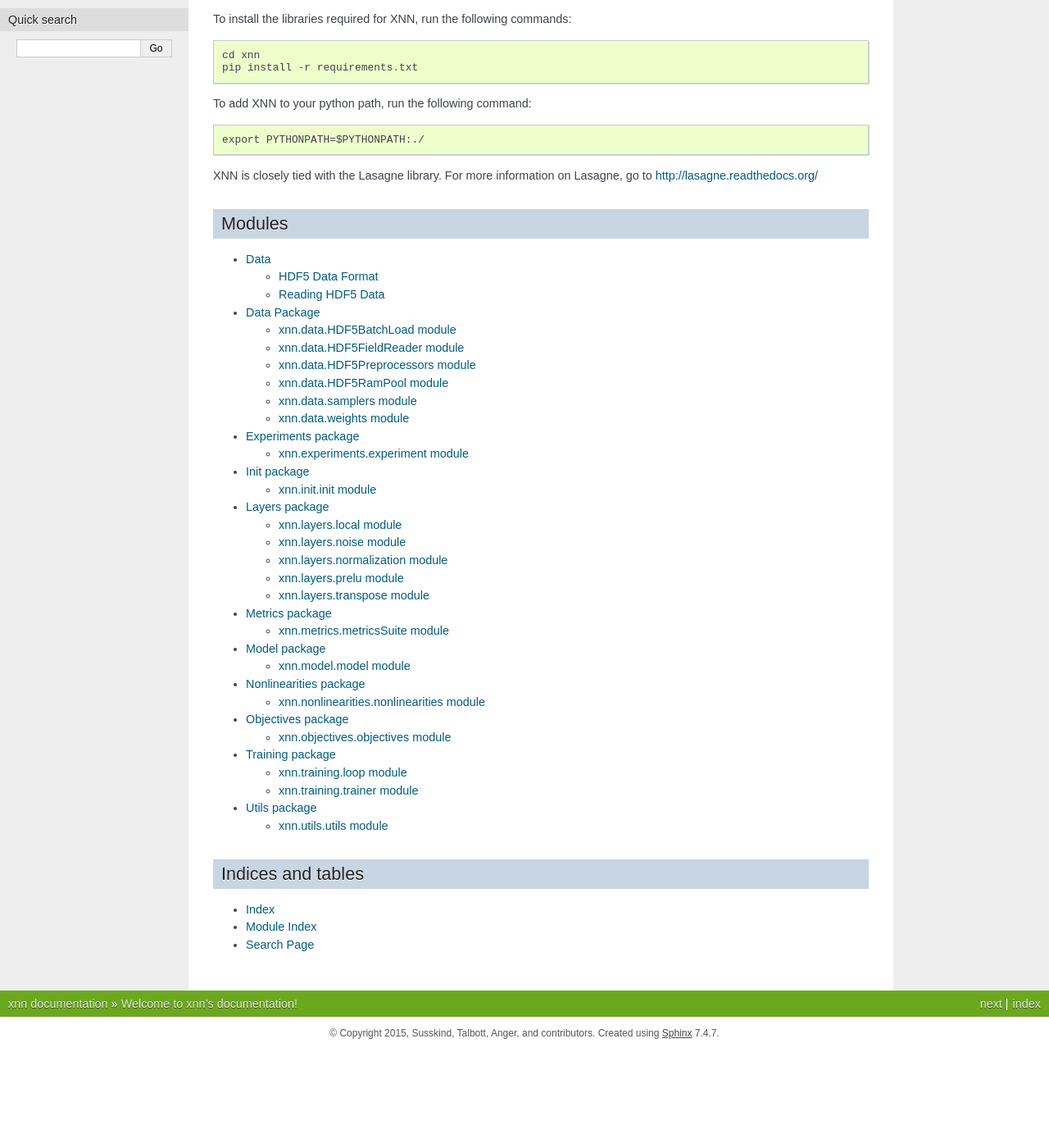
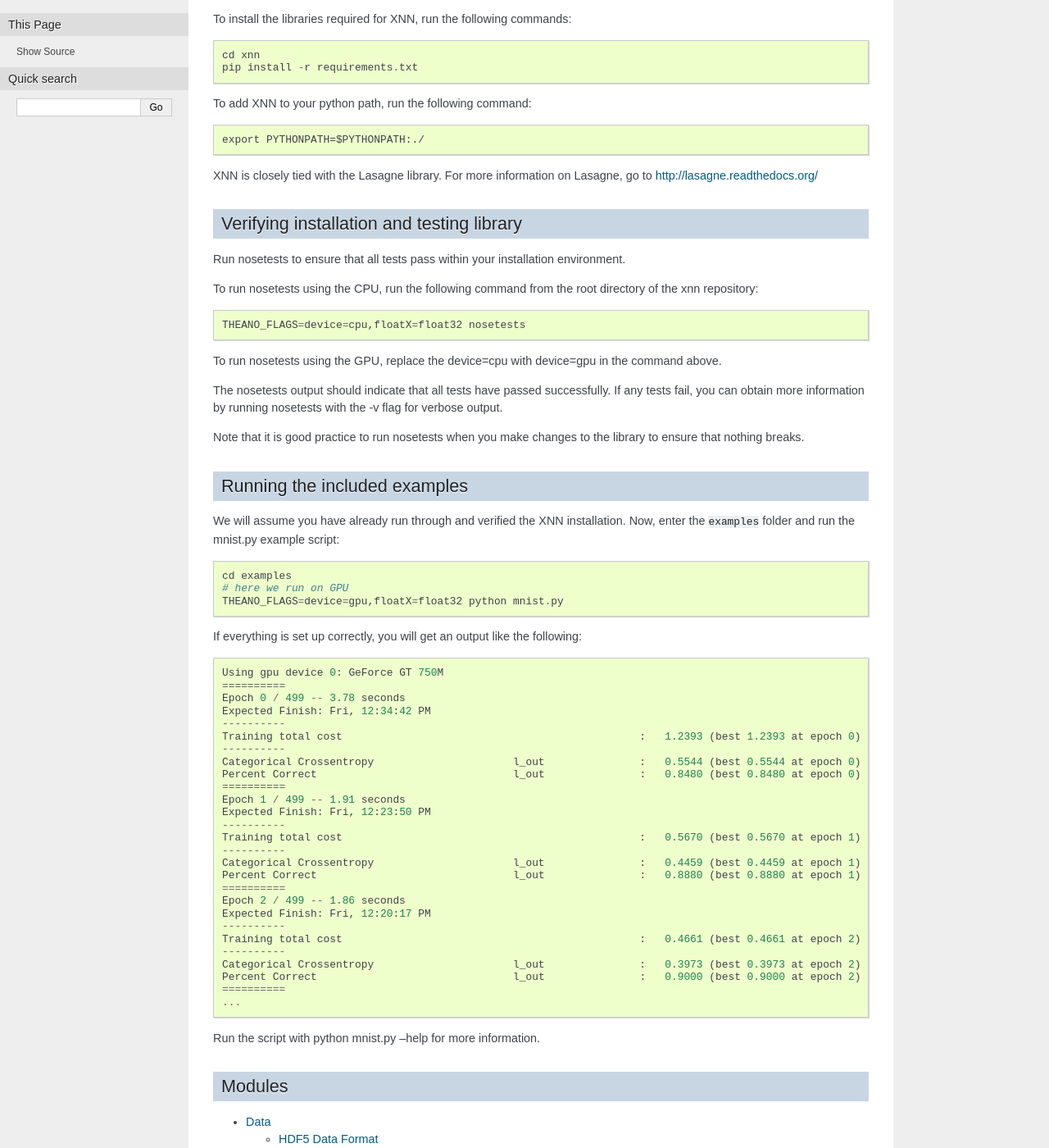
Before and after one commit to eglxiang/xnn, a Sphinx documentation site: the page built from docs/source/index.rst, in a window 1280 px wide and 1400 px high, scrolled down 308 px. Shown: the whole window at 82% size. Built offline with Sphinx 7.4.7, drawn with Linux system fonts in a browser that asks for light colours; before the commit the page ends 1588 px from its top, so only the background shows below that; some of the changed text lies outside the part shown.

Commit message:
add documentation for installing and building documentation

```diff
--- a/docs/source/index.rst
+++ b/docs/source/index.rst
@@ -26,6 +26,65 @@
 
 XNN is closely tied with the Lasagne library. For more information on Lasagne, go to http://lasagne.readthedocs.org/
 
+##########################################
+Verifying installation and testing library
+##########################################
+Run nosetests to ensure that all tests pass within your installation environment.
+
+To run nosetests using the CPU, run the following command from the root directory of the xnn repository::
+
+    THEANO_FLAGS=device=cpu,floatX=float32 nosetests
+
+To run nosetests using the GPU, replace the device=cpu with device=gpu in the command above.
+
+The nosetests output should indicate that all tests have passed successfully.
+If any tests fail, you can obtain more information by running nosetests with the -v flag for verbose output.
+
+Note that it is good practice to run nosetests when you make changes to the library to ensure that nothing breaks.
+
+#############################
+Running the included examples
+#############################
+We will assume you have already run through and verified the XNN installation.
+Now, enter the ``examples`` folder and run the mnist.py example script::
+
+    cd examples
+    # here we run on GPU
+    THEANO_FLAGS=device=gpu,floatX=float32 python mnist.py
+
+
+If everything is set up correctly, you will get an output like the following::
+
+    Using gpu device 0: GeForce GT 750M
+    ==========
+    Epoch 0 / 499 -- 3.78 seconds
+    Expected Finish: Fri, 12:34:42 PM
+    ----------
+    Training total cost                                               :   1.2393 (best 1.2393 at epoch 0)
+    ----------
+    Categorical Crossentropy                      l_out               :   0.5544 (best 0.5544 at epoch 0)
+    Percent Correct                               l_out               :   0.8480 (best 0.8480 at epoch 0)
+    ==========
+    Epoch 1 / 499 -- 1.91 seconds
+    Expected Finish: Fri, 12:23:50 PM
+    ----------
+    Training total cost                                               :   0.5670 (best 0.5670 at epoch 1)
+    ----------
+    Categorical Crossentropy                      l_out               :   0.4459 (best 0.4459 at epoch 1)
+    Percent Correct                               l_out               :   0.8880 (best 0.8880 at epoch 1)
+    ==========
+    Epoch 2 / 499 -- 1.86 seconds
+    Expected Finish: Fri, 12:20:17 PM
+    ----------
+    Training total cost                                               :   0.4661 (best 0.4661 at epoch 2)
+    ----------
+    Categorical Crossentropy                      l_out               :   0.3973 (best 0.3973 at epoch 2)
+    Percent Correct                               l_out               :   0.9000 (best 0.9000 at epoch 2)
+    ==========
+    ...
+
+Run the script with python mnist.py --help for more information.
+
 #######
 Modules
 #######
```
Also changed, not shown: readme.md (+19 -0 lines).
